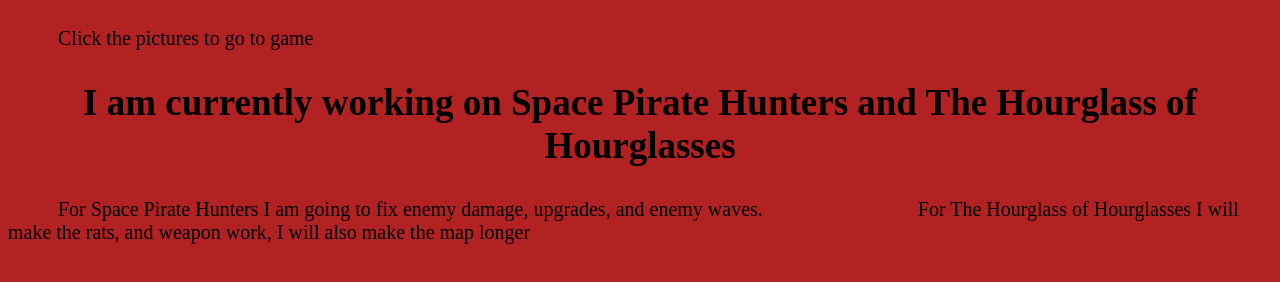
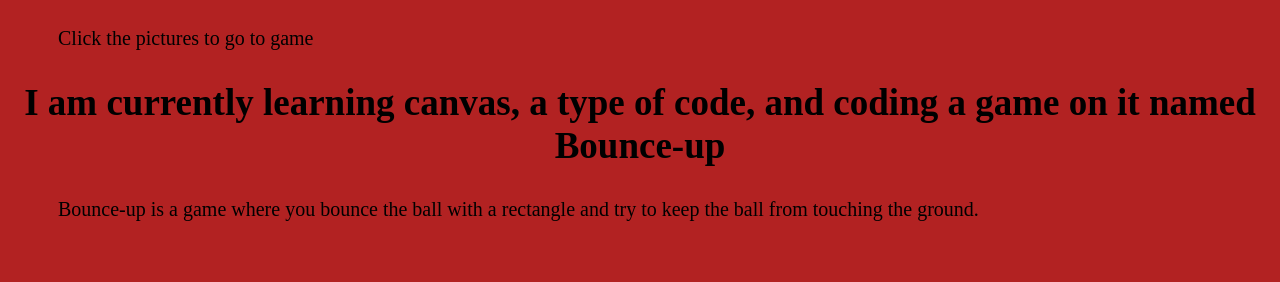
Before and after one commit to tuckjhansen/game-website, a website: page index.html in a window 1280 px wide. Shown: the part 116-398 px from the top of the page. Drawn offline with Linux system fonts and the light colour scheme.

Commit message:
home page update

```diff
--- a/index.html
+++ b/index.html
@@ -2,20 +2,19 @@
 <html>
   <head>
     <link rel="stylesheet" href="stylev1.css">
+  </head>
+
+  <body>
     <span class="current-page">Home</span>
     <a href="space.html" class="nav-link"> Space Pirate Hunters</a>
     <a href="hourglass.html" class="nav-link">Hourglass of Hourglasses </a>
     <a href="sloth.html" class="nav-link">Sloth</a>
-  </head>
 
-  <body>
     <h1>Games I am coding</h1>
     <span class="tip">Click the pictures to go to game</span>
-    <h2> I am currently working on Space Pirate Hunters and The Hourglass of Hourglasses</h2>
-    <span class="left-para">For Space Pirate Hunters I am going to fix enemy damage,
-      upgrades, and enemy waves. </span>
-    <span class="right-para">For The Hourglass of Hourglasses I will make the rats, and weapon
-      work, I will also make the map longer </span>
+    <h2> I am currently learning canvas, a type of code, and coding a game on it named Bounce-up</h2>
+    <span class="left-para">Bounce-up is a game where you bounce the ball with a rectangle and try to keep the ball from touching the ground.</span>
+    <span class="right-para"> </span>
 
 
 
```
Also changed, not shown: hourglass-author-data-pics.html (+9 -5 lines), hourglass.html (+5 -5 lines), sloth.html (+3 -2 lines), space.html (+4 -3 lines).
